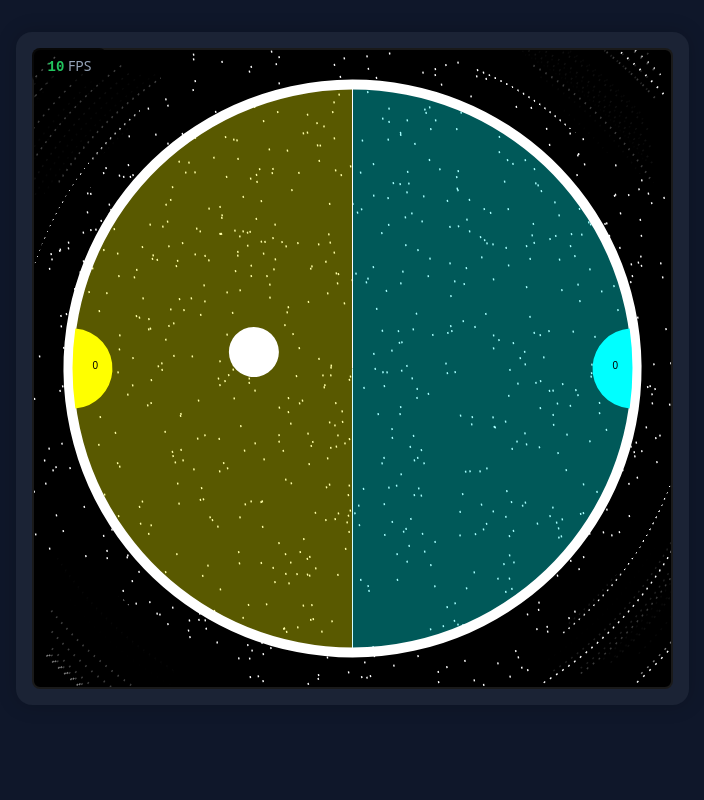
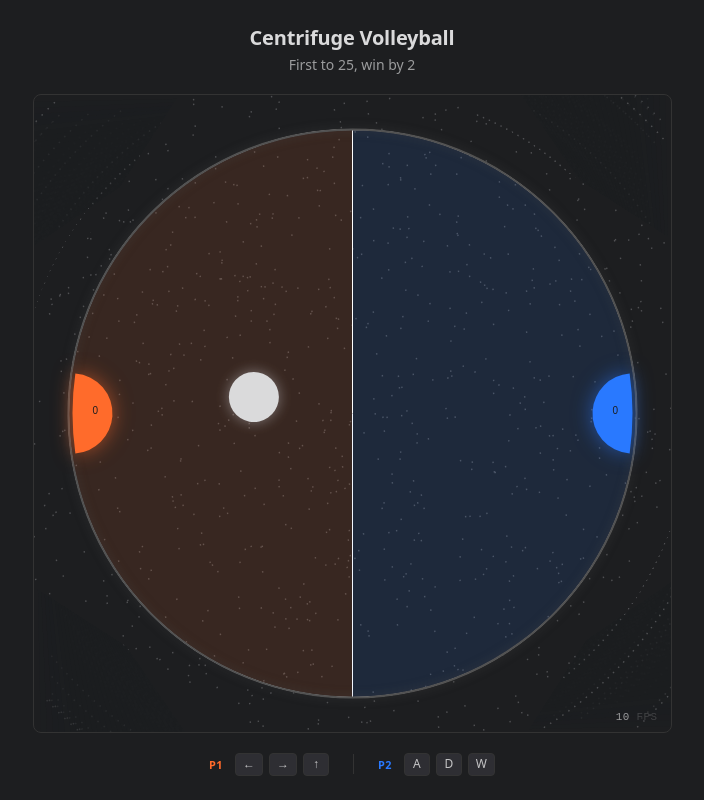
Before and after one commit to nkurien/centrifuge-volleyball, a plain HTML site: page src/index.html in a window 1280 px wide. Shown: the whole page, without its empty margins (288-992 px from the left). Drawn offline with Linux system fonts and the light colour scheme; animation ran at ten frames a second.

Commit message:
feat: :lipstick: modern visual redesign
Orange/blue player palette with canvas glow effects, subtle territory fills, thin cylinder border, and rebuilt page chrome with controls strip

```diff
--- a/src/index.html
+++ b/src/index.html
@@ -4,17 +4,36 @@
     <meta charset="UTF-8">
     <meta name="viewport" content="width=device-width, initial-scale=1.0">
     <title>Centrifuge Volleyball</title>
-    <meta name="description" content="A recreation of William Hoza's Centrifuge Volleyball — a two-player game on a rotating cylinder in space.">
+    <meta name="description" content="A two-player game on a rotating cylinder in space.">
     <link rel="stylesheet" href="styles/styles.css">
 </head>
 <body>
-    <div id="game-container">
-        <div class="game-info">
-            <span id="fps">0</span> FPS
+    <div id="wrapper">
+        <header>
+            <h1>Centrifuge Volleyball</h1>
+            <p>First to 25, win by 2</p>
+        </header>
+
+        <div id="game-container">
+            <canvas id="canv" width="637" height="637">
+                Your browser does not support the HTML5 canvas tag.
+            </canvas>
+            <div id="fps-counter"><span id="fps">0</span> fps</div>
         </div>
-        <canvas id="canv" width="637" height="637">
-            Your browser does not support the HTML5 canvas tag.
-        </canvas>
+
+        <div id="controls">
+            <div class="player-controls" data-player="1">
+                <span class="player-label">P1</span>
+                <kbd>←</kbd><kbd>→</kbd>
+                <kbd>↑</kbd>
+            </div>
+            <div class="controls-divider"></div>
+            <div class="player-controls" data-player="2">
+                <span class="player-label">P2</span>
+                <kbd>A</kbd><kbd>D</kbd>
+                <kbd>W</kbd>
+            </div>
+        </div>
     </div>
 
     <audio id="hitSound" preload="auto">
--- a/src/js/Ball.js
+++ b/src/js/Ball.js
@@ -4,7 +4,7 @@
 
 import {
     CYLINDER_RADIUS, BALL_RADIUS, BALL_INITIAL_SPEED, BALL_FRICTION,
-    WIN_SCORE, MIN_SCORE_DIFFERENCE,
+    WIN_SCORE, MIN_SCORE_DIFFERENCE, PALETTE,
 } from './config.js';
 import { Vector } from './Vector.js';
 
@@ -32,7 +32,8 @@ export class Ball {
         this.angularVelocity = 0;
         this.grounded = false;
         this.type = 0; // CentrifugeObject_BALL
-        this.color = '#FFFFFF';
+        this.color = PALETTE.BALL;
+        this.glowColor = PALETTE.BALL_GLOW;
         this.pauseNum = -1;
         this.hit = false;
     }
@@ -225,12 +226,14 @@ export class Ball {
                     this.game.player1.winning = true;
                 }
                 this.color = this.game.player1.color;
+                this.glowColor = this.game.player1.glow;
             } else {
                 this.game.player2.score++;
                 if (this.game.player2.score >= this.game.gameScore) {
                     this.game.player2.winning = true;
                 }
                 this.color = this.game.player2.color;
+                this.glowColor = this.game.player2.glow;
             }
 
             // Win by 2 rule
@@ -263,7 +266,8 @@ export class Ball {
         this.x = 0;
         this.y = 0;
         this.radius = BALL_RADIUS;
-        this.color = '#FFFFFF';
+        this.color = PALETTE.BALL;
+        this.glowColor = PALETTE.BALL_GLOW;
         this.angle = Math.random() * 2 * Math.PI;
         this.xVelocity = BALL_INITIAL_SPEED * Math.cos(this.angle);
         this.yVelocity = BALL_INITIAL_SPEED * Math.sin(this.angle);
@@ -271,10 +275,14 @@ export class Ball {
 
     draw(ctx) {
         if (this.radius > 0) {
+            ctx.save();
+            ctx.shadowBlur = 14;
+            ctx.shadowColor = this.glowColor;
             ctx.beginPath();
             ctx.arc(this.x, this.y, this.radius, 0, Math.PI * 2);
             ctx.fillStyle = this.color;
             ctx.fill();
+            ctx.restore();
         }
     }
 
--- a/src/js/Game.js
+++ b/src/js/Game.js
@@ -6,7 +6,7 @@ import {
     CYLINDER_RADIUS, CYLINDER_ANG_VELOCITY, CYLINDER_CAM_ANG_VELOCITY,
     CYLINDER_EDGE_WIDTH, WIN_SCORE,
     CANVAS_SIZE, HALF_CANVAS, STAR_COUNT,
-    CONTROLS,
+    CONTROLS, PALETTE,
 } from './config.js';
 import { Player } from './Player.js';
 import { Ball } from './Ball.js';
@@ -183,7 +183,7 @@ export class Game {
 
         // Clear with motion blur (or hard clear on low-perf)
         if (this.highPerformance) {
-            ctx.fillStyle = 'rgba(0,0,0,0.5)';
+            ctx.fillStyle = 'rgba(29,30,32,0.5)';
             ctx.fillRect(-HALF_CANVAS, -HALF_CANVAS, CANVAS_SIZE, CANVAS_SIZE);
         } else {
             ctx.clearRect(-HALF_CANVAS, -HALF_CANVAS, CANVAS_SIZE, CANVAS_SIZE);
@@ -191,8 +191,8 @@ export class Game {
 
         // Stars
         ctx.beginPath();
-        ctx.strokeStyle = '#FFFFFF';
-        ctx.lineWidth = 2;
+        ctx.strokeStyle = PALETTE.STAR;
+        ctx.lineWidth = 1.5;
         for (let i = 0; i < STAR_COUNT; i++) {
             ctx.moveTo(this.stars[i].x, this.stars[i].y);
             ctx.lineTo(this.stars[i].x + 1, this.stars[i].y + 1);
@@ -218,7 +218,7 @@ export class Game {
         ctx.lineWidth = 1;
 
         let angle = this.cylinderAngle + Math.PI - this.player1.fraction * Math.PI;
-        const opacity = this.highPerformance ? 0.2 : 0.35;
+        const opacity = this.highPerformance ? 0.07 : 0.12;
 
         // Player 1 territory
         ctx.beginPath();
@@ -239,24 +239,52 @@ export class Game {
         ctx.fill();
         ctx.stroke();
 
-        // Cylinder outline
+        // Cylinder outline — thin, subtle glow
+        ctx.save();
         ctx.beginPath();
         ctx.arc(0, 0, CYLINDER_RADIUS + 4, 0, 2 * Math.PI, false);
-        ctx.strokeStyle = '#FFFFFF';
+        ctx.strokeStyle = '#525252';
         ctx.lineWidth = CYLINDER_EDGE_WIDTH;
+        ctx.shadowBlur = 10;
+        ctx.shadowColor = 'rgba(82,82,82,0.6)';
         ctx.stroke();
+        ctx.restore();
     }
 
     drawGameOver(ctx) {
-        ctx.fillStyle = 'rgba(0,0,0,0.6)';
-        ctx.fillRect(-175, -60, 350, 110);
-        ctx.fillStyle = '#FFFFFF';
-        ctx.font = '32px Arial';
+        // Reset accumulated rotation so the overlay sits upright
+        ctx.save();
+        ctx.setTransform(1, 0, 0, 1, this.canvas.width / 2, this.canvas.height / 2);
+
+        const w = 300, h = 96;
+        const x = -w / 2, y = -h / 2;
+
+        // Card
+        ctx.fillStyle = PALETTE.SURFACE;
+        ctx.beginPath();
+        ctx.roundRect(x, y, w, h, 8);
+        ctx.fill();
+
+        ctx.strokeStyle = PALETTE.BORDER;
+        ctx.lineWidth = 1;
+        ctx.stroke();
+
+        // Winner text with player-color glow
+        const winnerGlow = this.winner === 1 ? 'rgba(255,107,43,0.55)' : 'rgba(41,121,255,0.55)';
         ctx.textAlign = 'center';
-        ctx.fillText(`Player ${this.winner} Wins!`, 0, -10);
-        ctx.font = '14px Arial';
-        ctx.fillStyle = '#aaaaaa';
-        ctx.fillText('Press any key or click to restart', 0, 30);
+        ctx.font = 'bold 26px system-ui, sans-serif';
+        ctx.fillStyle = PALETTE.TEXT;
+        ctx.shadowBlur = 18;
+        ctx.shadowColor = winnerGlow;
+        ctx.fillText(`Player ${this.winner} wins`, 0, -8);
+        ctx.shadowBlur = 0;
+
+        // Subtitle
+        ctx.font = '13px system-ui, sans-serif';
+        ctx.fillStyle = PALETTE.TEXT_MUTED;
+        ctx.fillText('press any key or click to restart', 0, 28);
+
+        ctx.restore();
     }
 
     // ── Restart ──────────────────────────────────────────────
--- a/src/js/Player.js
+++ b/src/js/Player.js
@@ -5,7 +5,7 @@
 import {
     CYLINDER_RADIUS, PLAYER_RADIUS, PLAYER_MAX_VELOCITY,
     PLAYER_ANG_ACCEL, PLAYER_JUMP_POWER, PLAYER_FRICTION,
-    CONTROLS, PLAYER_COLORS,
+    CONTROLS, PLAYER_COLORS, PALETTE,
 } from './config.js';
 
 export class Player {
@@ -53,6 +53,7 @@ export class Player {
         this.g = color.g;
         this.b = color.b;
         this.color = `rgb(${this.r},${this.g},${this.b})`;
+        this.glow = color.glow;
 
         this.fraction = 1 / 2;
         this.targetFraction = this.fraction;
@@ -123,11 +124,14 @@ export class Player {
         this.cylinderCircleCenterX = this.x - CYLINDER_RADIUS * Math.cos(this.drawnAngle + this.game.cylinderAngle);
         this.cylinderCircleCenterY = this.y - CYLINDER_RADIUS * Math.sin(this.drawnAngle + this.game.cylinderAngle);
 
-        // Draw crescent shape: cylinder arc (flat side) then player arc (rounded side)
+        // Draw crescent shape with glow
+        ctx.save();
+        ctx.shadowBlur = 20;
+        ctx.shadowColor = this.glow;
+
         ctx.beginPath();
         ctx.moveTo(this.x, this.y);
 
-        // Arc along the cylinder circle (the "flat" concave side hugging the wall)
         ctx.arc(
             this.cylinderCircleCenterX,
             this.cylinderCircleCenterY,
@@ -137,7 +141,6 @@ export class Player {
             false
         );
 
-        // Arc along the player circle (the outer convex side)
         ctx.arc(
             this.x,
             this.y,
@@ -149,9 +152,10 @@ export class Player {
 
         ctx.fillStyle = this.color;
         ctx.fill();
+        ctx.restore();
 
         // Draw score text on the player body, rotated with camera
-        ctx.fillStyle = '#000000';
+        ctx.fillStyle = PALETTE.BG;
         const centerX = this.x - (this.radius / 2) * Math.cos(this.drawnAngle + this.game.cylinderAngle);
         const centerY = this.y - (this.radius / 2) * Math.sin(this.drawnAngle + this.game.cylinderAngle);
 
--- a/src/js/config.js
+++ b/src/js/config.js
@@ -1,5 +1,4 @@
-// Game constants — extracted from the original monolith.
-// All values match the working pre-refactor game exactly.
+// Game constants — physics values match the working pre-refactor game exactly.
 
 export const CYLINDER_RADIUS = 280;
 
@@ -15,7 +14,7 @@ export const BALL_FRICTION = 0.9;
 
 export const CYLINDER_ANG_VELOCITY = 0.02;
 export const CYLINDER_CAM_ANG_VELOCITY = 0.02;
-export const CYLINDER_EDGE_WIDTH = 10;
+export const CYLINDER_EDGE_WIDTH = 2;
 
 export const WIN_SCORE = 25;
 export const MIN_SCORE_DIFFERENCE = 2;
@@ -24,21 +23,25 @@ export const CANVAS_SIZE = 637;
 export const HALF_CANVAS = 318;
 export const STAR_COUNT = 1000;
 
-// Key codes (event.code strings — replacing deprecated keyCode)
 export const CONTROLS = {
-    PLAYER1: {
-        LEFT: 'ArrowLeft',
-        RIGHT: 'ArrowRight',
-        JUMP: 'ArrowUp',
-    },
-    PLAYER2: {
-        LEFT: 'KeyA',
-        RIGHT: 'KeyD',
-        JUMP: 'KeyW',
-    },
+    PLAYER1: { LEFT: 'ArrowLeft', RIGHT: 'ArrowRight', JUMP: 'ArrowUp' },
+    PLAYER2: { LEFT: 'KeyA',      RIGHT: 'KeyD',       JUMP: 'KeyW'    },
+};
+
+// Palette — nathankurien.com dark theme + orange/blue player accents
+export const PALETTE = {
+    BG:         '#1d1e20',
+    SURFACE:    '#2e2e33',
+    BORDER:     '#333333',
+    TEXT:       '#dadadb',
+    TEXT_MUTED: '#9b9c9d',
+    TERTIARY:   '#414244',
+    STAR:       'rgba(196,196,197,0.3)',
+    BALL:       '#dadadb',
+    BALL_GLOW:  'rgba(218,218,219,0.45)',
 };
 
 export const PLAYER_COLORS = {
-    1: { r: 255, g: 255, b: 0 },   // Yellow
-    2: { r: 0, g: 255, b: 255 },   // Cyan
+    1: { r: 255, g: 107, b: 43,  glow: 'rgba(255,107,43,0.55)'  }, // #FF6B2B — orange
+    2: { r: 41,  g: 121, b: 255, glow: 'rgba(41,121,255,0.55)'  }, // #2979ff — blue
 };
--- a/src/styles/styles.css
+++ b/src/styles/styles.css
@@ -1,62 +1,132 @@
-/* Reset and base styles */
+*, *::before, *::after {
+    box-sizing: border-box;
+}
+
 body {
     margin: 0;
-    background: #0f172a;
-    color: #e2e8f0;
+    background: #1d1e20;
+    color: #dadadb;
     font-family: system-ui, -apple-system, sans-serif;
+    font-size: 18px;
     min-height: 100vh;
+    display: flex;
+    align-items: center;
+    justify-content: center;
+}
+
+#wrapper {
     display: flex;
     flex-direction: column;
     align-items: center;
+    gap: 20px;
+    padding: 24px;
 }
 
-/* Game container */
+header {
+    text-align: center;
+}
+
+h1 {
+    margin: 0 0 4px;
+    font-size: 1.25rem;
+    font-weight: 700;
+    color: #dadadb;
+    letter-spacing: -0.01em;
+}
+
+header p {
+    margin: 0;
+    font-size: 0.875rem;
+    color: #9b9c9d;
+}
+
 #game-container {
     position: relative;
-    margin: 2rem auto;
-    padding: 1rem;
-    background: rgba(255, 255, 255, 0.05);
-    border-radius: 1rem;
-    box-shadow: 0 0 20px rgba(0, 0, 0, 0.2);
 }
 
-/* Canvas styling */
 #canv {
-    border: 2px solid rgba(255, 255, 255, 0.1);
-    border-radius: 0.5rem;
-    background: #000;
     display: block;
+    border-radius: 8px;
+    border: 1px solid #333333;
+    background: #1d1e20;
 }
 
-/* Game info overlay */
-.game-info {
+#fps-counter {
     position: absolute;
-    top: 1rem;
-    left: 1rem;
-    padding: 0.5rem 1rem;
-    background: rgba(0, 0, 0, 0.7);
-    border-radius: 0.5rem;
-    font-size: 0.875rem;
-    color: #94a3b8;
-    z-index: 1;
+    bottom: 10px;
+    right: 14px;
+    font-size: 0.68rem;
+    font-family: monospace;
+    color: #414244;
+    letter-spacing: 0.04em;
+    text-transform: uppercase;
+    pointer-events: none;
+    user-select: none;
 }
 
-/* FPS counter */
 #fps {
-    font-family: monospace;
-    font-weight: bold;
-    color: #22c55e;
+    color: #9b9c9d;
 }
 
-/* Responsive */
-@media (max-width: 768px) {
-    #game-container {
-        margin: 1rem;
-        padding: 0.5rem;
-    }
+#controls {
+    display: flex;
+    align-items: center;
+    gap: 24px;
+    font-size: 0.8125rem;
+    color: #9b9c9d;
+}
 
+.player-controls {
+    display: flex;
+    align-items: center;
+    gap: 6px;
+}
+
+.player-label {
+    font-size: 0.68rem;
+    font-weight: 700;
+    letter-spacing: 0.04em;
+    text-transform: uppercase;
+    margin-right: 6px;
+}
+
+.player-controls[data-player="1"] .player-label { color: #FF6B2B; }
+.player-controls[data-player="2"] .player-label { color: #2979ff; }
+
+kbd {
+    display: inline-flex;
+    align-items: center;
+    justify-content: center;
+    background: #2e2e33;
+    border: 1px solid #333333;
+    border-radius: 4px;
+    padding: 2px 7px;
+    font-size: 0.75rem;
+    font-family: system-ui, sans-serif;
+    color: #c4c4c5;
+    min-width: 26px;
+    line-height: 1.4;
+}
+
+.controls-divider {
+    width: 1px;
+    height: 20px;
+    background: #333333;
+}
+
+@media (max-width: 680px) {
     #canv {
         width: 100%;
         height: auto;
     }
+
+    #controls {
+        flex-direction: column;
+        gap: 12px;
+    }
+
+    .controls-divider {
+        width: 32px;
+        height: 1px;
+    }
 }
```
